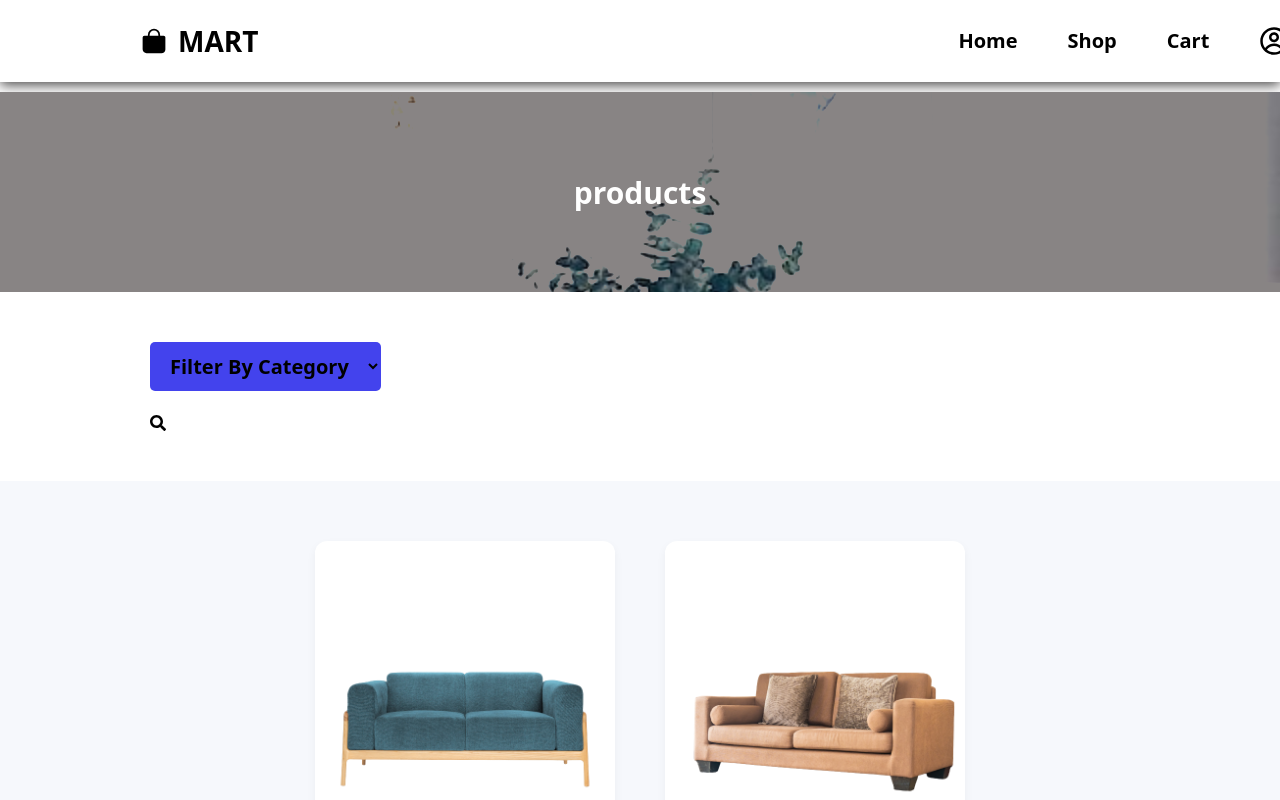
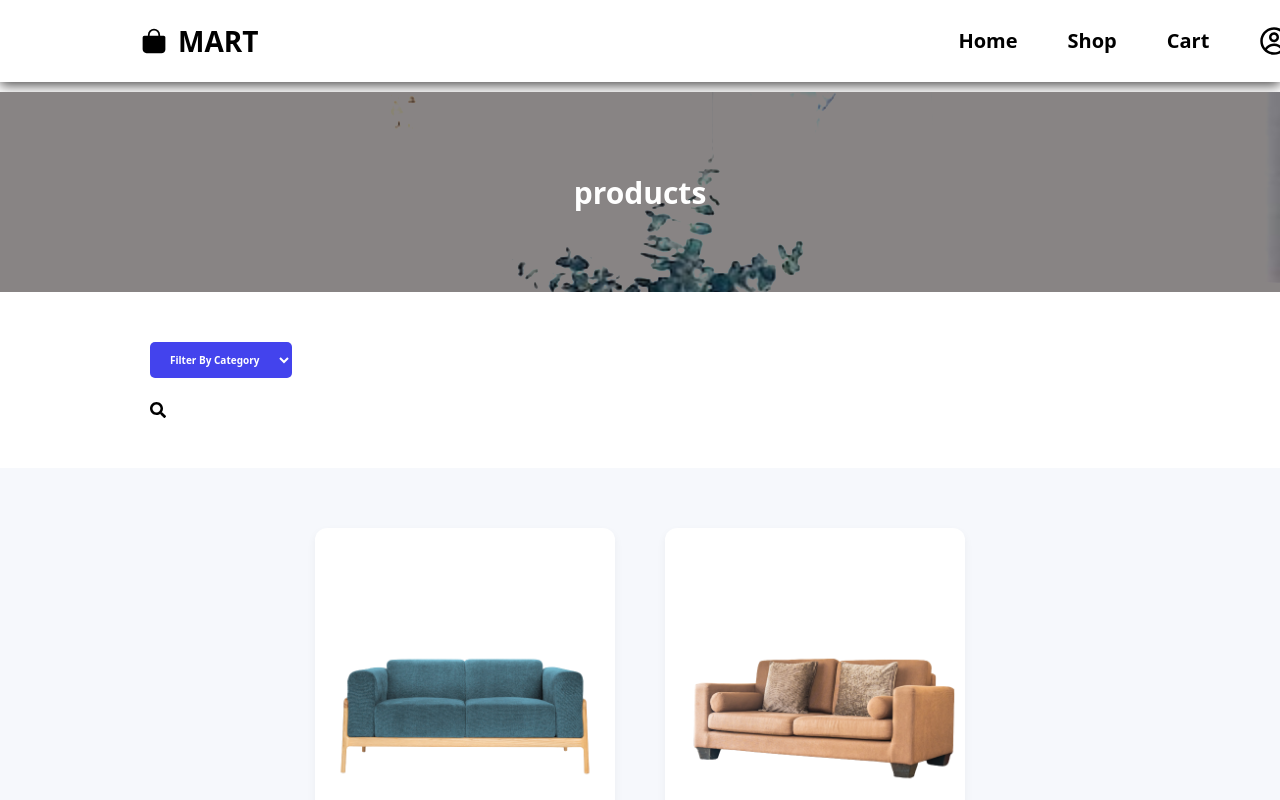
Before and after one commit to ranesh7139/React--Js--Project, a React (Vite) app in the folder reactjsproject/: page /shop-page in a window 1280 px wide. Shown: the top 800 px of the page. Built offline with nearby package versions, Linux system fonts and the light colour scheme.

Commit message:
changing font size for dropdown menu button

```diff
--- a/reactjsproject/src/cssfiles/ShopSearch.css
+++ b/reactjsproject/src/cssfiles/ShopSearch.css
@@ -9,8 +9,8 @@
 .dropdown-btn{
     padding: 10px 16px;
     background-color: rgb(67, 67, 237);
-    color: black;
-    font-size: 20px;
+    color: white;
+    font-size: 10px;
     font-weight: bold;
     border-radius: 5px;
 }
```
